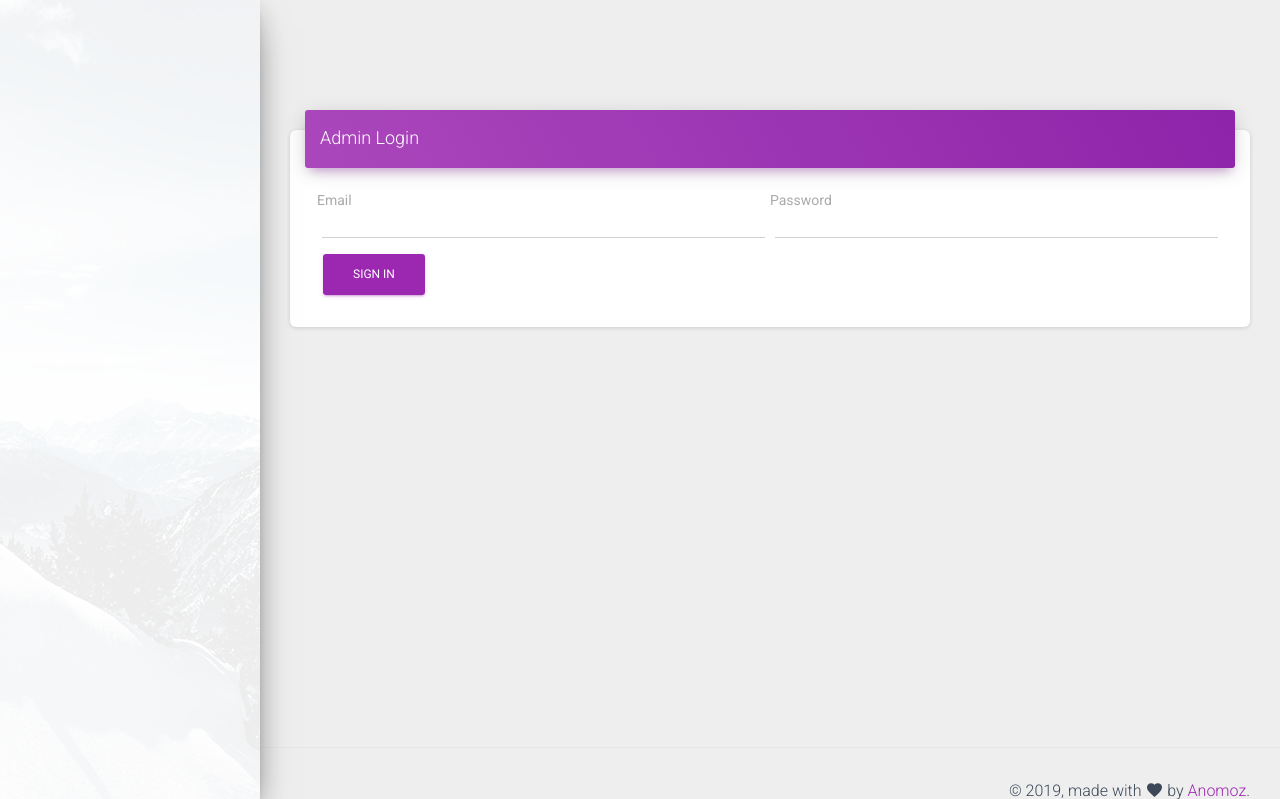
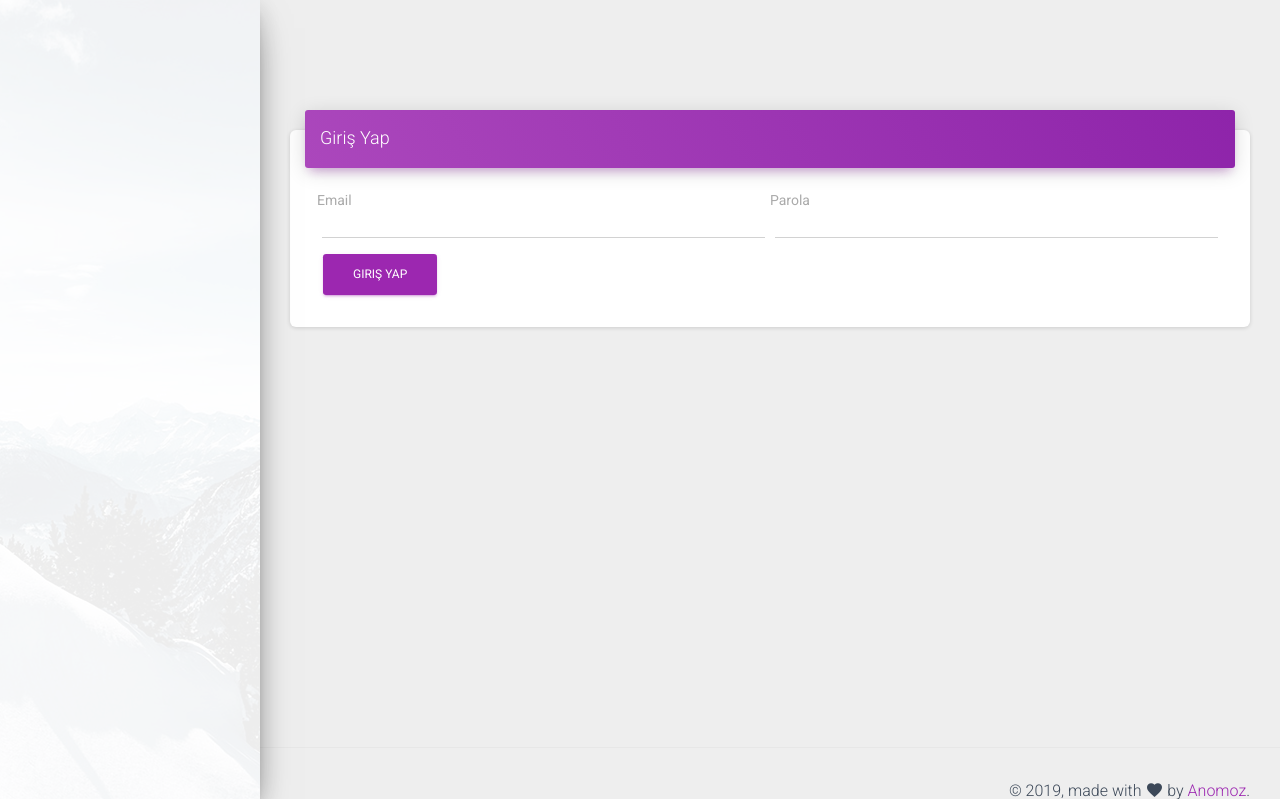
Before and after one commit to AhsanSN/crowd-funding-website, a PHP site: page /adminPanel/login.php in a window 1280 px wide. Shown: the top 799 px of the page. Run offline with PHP 8.4, Linux system fonts and the light colour scheme; data that the repository does not hold is empty; some libraries are stand-ins or nearby versions.

Commit message:
Update login.php

```diff
--- a/adminPanel/login.php
+++ b/adminPanel/login.php
@@ -46,7 +46,7 @@ if(($email=='admin@admin.admin')&&($password=='123')){
 
 <body class="">
   <div class="wrapper ">
-    <div class="sidebar" data-color="purple" data-background-color="white" data-image="assets/img/sidebar-1.jpg">
+    <div class="sidebar" data-color="green" data-background-color="white" data-image="assets/img/sidebar-1.jpg">
       <!--
         Tip 1: You can change the color of the sidebar using: data-color="purple | azure | green | orange | danger"
 
@@ -67,7 +67,7 @@ if(($email=='admin@admin.admin')&&($password=='123')){
               <div class="card">
                 <div class="card-header card-header-primary">
 
-                  <h4 class="card-title ">Admin Login</h4>
+                  <h4 class="card-title ">Giriş Yap</h4>
                 </div>
                 <div class="card-body">
                   <div class="table-responsive">
@@ -78,11 +78,11 @@ if(($email=='admin@admin.admin')&&($password=='123')){
                           <input name="email" type="email" class="form-control" placeholder="">
                         </div>
                         <div class="form-group col-md-6">
-                          <label for="inputEmail4">Password</label>
+                          <label for="inputEmail4">Parola</label>
                           <input name="password" type="password" class="form-control" placeholder="">
                         </div>
                       </div>
-                      <button type="submit" class="btn btn-primary">Sign in</button>
+                      <button type="submit" class="btn btn-primary">Giriş Yap</button>
                     </form>
                   </div>
                 </div>
```
